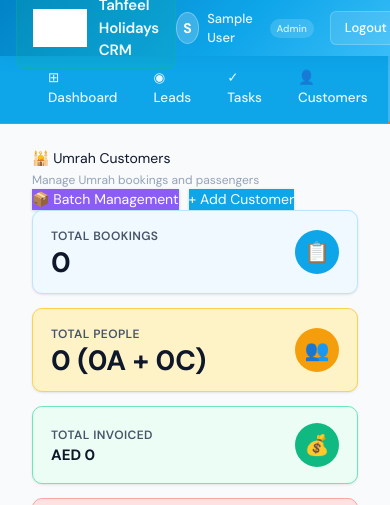
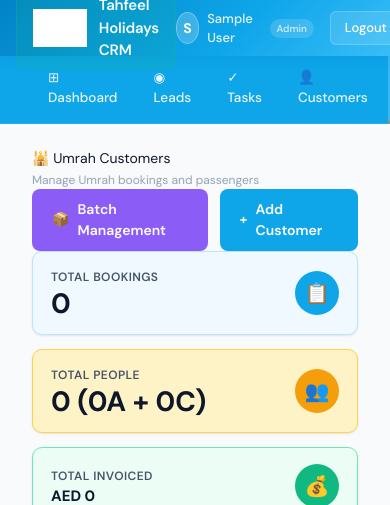
Before and after one commit to tahfeelholidayz-code/tahfeel-holidays-crm, a Flask app: page /umrah/batches in a window 390 px wide; the page is wider, and only the part inside the window is pictured. Shown: the top 505 px of that part. Run offline with Flask 3, Linux system fonts and the light colour scheme; the visitor is signed in with stand-in values (Sample User, id 1); data that the repository does not hold is empty; parts of the project's set-up code (start-up, migrations or seed data) failed here and were passed over.

Commit message:
Improve Umrah UI - better buttons + WhatsApp
UX IMPROVEMENTS:
✅ Better button styling with proper spacing and icons
✅ Removed broken Edit button
✅ Added WhatsApp button (green, opens in new tab)
✅ WhatsApp uses primary passenger's phone number
✅ Cleaner action buttons with tooltips

Actions now:
- 👁️ View Details
- 💬 WhatsApp (green button)
- 🗑️ Delete

Professional and functional!

```diff
--- a/templates/umrah_customers.html
+++ b/templates/umrah_customers.html
@@ -22,9 +22,15 @@
         <div class="page-head-title">🕌 Umrah Customers</div>
         <div style="font-size:12px;color:#94A3B8;margin-top:2px;">Manage Umrah bookings and passengers</div>
       </div>
-      <div style="display:flex;gap:10px;">
-        <a href="/umrah/batches-list" class="btn-primary" style="text-decoration:none;background:#8B5CF6;">📦 Batch Management</a>
-        <a href="/umrah/customer/add" class="btn-primary" style="text-decoration:none;">+ Add Customer</a>
+      <div style="display:flex;gap:12px;">
+        <a href="/umrah/batches-list" style="display:inline-flex;align-items:center;gap:8px;padding:10px 20px;background:#8B5CF6;color:white;border-radius:8px;text-decoration:none;font-weight:600;font-size:14px;transition:all 0.2s;">
+          <span>📦</span>
+          <span>Batch Management</span>
+        </a>
+        <a href="/umrah/customer/add" style="display:inline-flex;align-items:center;gap:8px;padding:10px 20px;background:#0EA5E9;color:white;border-radius:8px;text-decoration:none;font-weight:600;font-size:14px;transition:all 0.2s;">
+          <span>+</span>
+          <span>Add Customer</span>
+        </a>
       </div>
     </div>
 
@@ -130,8 +136,14 @@
               </td>
               <td>
                 <div style="display:flex;gap:5px;">
-                  <a href="/umrah/customer/{{ booking.id }}" class="ib" title="View">👁️</a>
-                  <a href="/umrah/customer/{{ booking.id }}/edit" class="ib" title="Edit">✏️</a>
+                  <a href="/umrah/customer/{{ booking.id }}" class="ib" title="View Details">👁️</a>
+                  {% set primary = None %}
+                  {% for p in booking.passengers %}
+                    {% if p.is_primary %}{% set primary = p %}{% endif %}
+                  {% endfor %}
+                  {% if primary and primary.phone_number %}
+                  <a href="https://wa.me/{{ primary.phone_number.replace('+', '').replace(' ', '') }}" target="_blank" class="ib" style="background:#25D366;color:white;" title="WhatsApp">💬</a>
+                  {% endif %}
                   <a href="/umrah/customer/{{ booking.id }}/delete" class="ib ib-del" onclick="return confirm('Delete this booking and all passengers?')" title="Delete">🗑️</a>
                 </div>
               </td>
```
